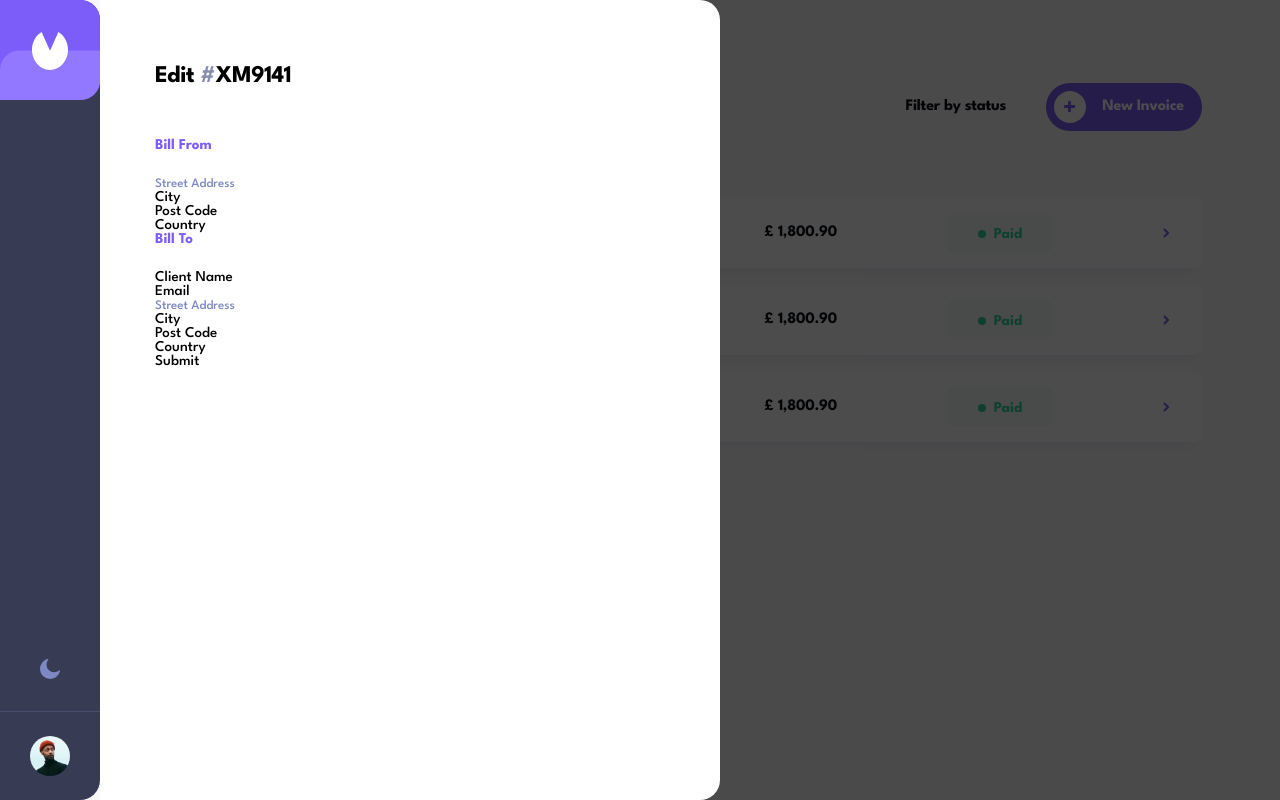
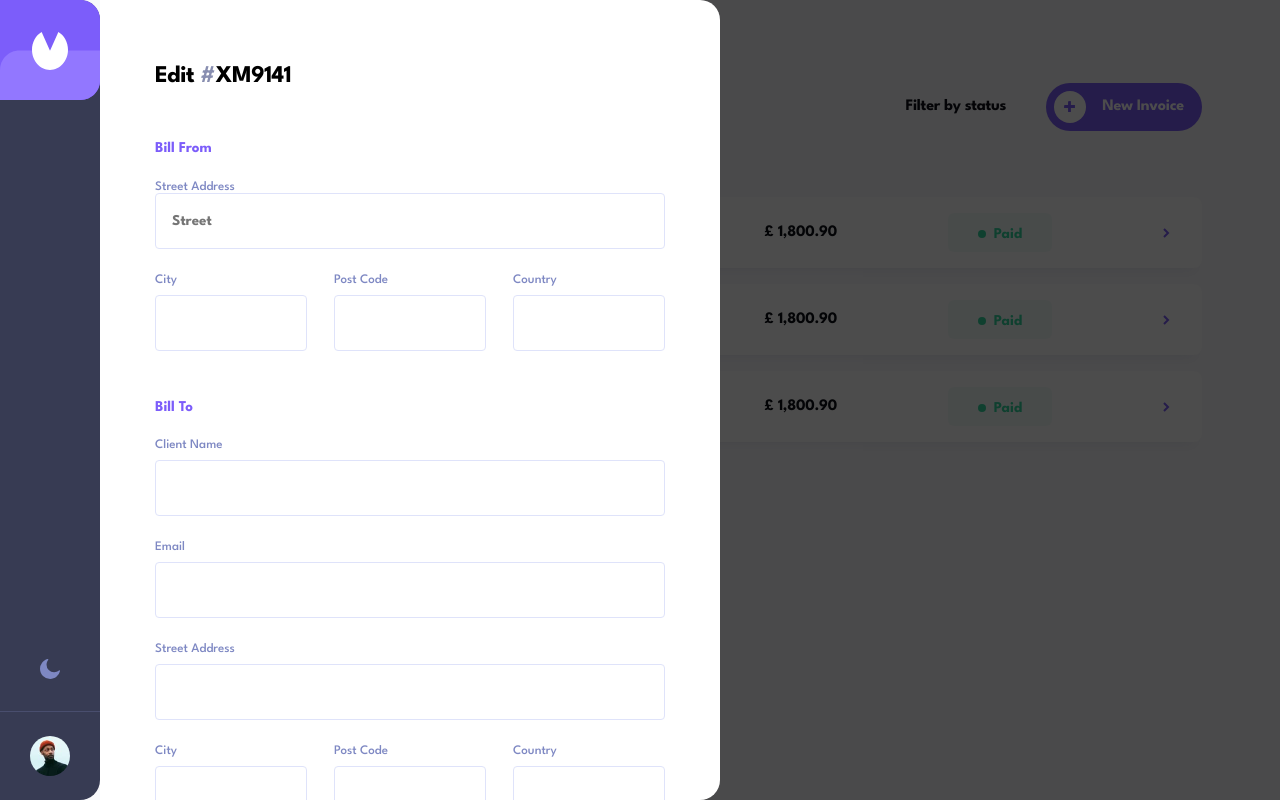
Before and after one commit to arweb1/invoice-app, a React (Create React App) app: page / in a window 1280 px wide. Both pictures are taken after a click on the button "New Invoice". Built offline with nearby package versions, Linux system fonts and the light colour scheme.

Commit message:
form styled

```diff
--- a/src/components/New-invoice-form/NewInvoiceForm.jsx
+++ b/src/components/New-invoice-form/NewInvoiceForm.jsx
@@ -43,7 +43,7 @@ function NewInvoiceForm() {
           country: '',
           clientName: '',
           email: '',
-          // Другие поля
+
         }}
         onSubmit={handleSubmit}
       >
@@ -52,47 +52,49 @@ function NewInvoiceForm() {
             <h4 className='newInvoiceForm__block-title'>Bill From</h4>
             <div className='street'>
               <label htmlFor="street">Street Address</label>
-              <Field type="text" id="street" name="street" />
+              <Field type="text" id="street" name="street" className="input full-width-input" placeholder="Street"/>
             </div>
             <div className="__adress-details">
               <div>
                 <label htmlFor="city">City</label>
-                <Field type="text" id="city" name="city" />
+                <Field type="text" id="city" name="city" className="input"/>
               </div>
               <div>
                 <label htmlFor="postalCode">Post Code</label>
-                <Field type="text" id="postalCode" name="postalCode" />
+                <Field type="text" id="postalCode" name="postalCode" className="input"/>
               </div>
               <div>
                 <label htmlFor="country">Country</label>
-                <Field type="text" id="country" name="country" />
+                <Field type="text" id="country" name="country" className="input"/>
               </div>
             </div>
             <h4 className='newInvoiceForm__block-title'>Bill To</h4>
+            <div className="__client-details">
               <div>
                 <label htmlFor="clientName">Client Name</label>
-              <Field type="text" id="clientName" name="clientName" />
+                <Field type="text" id="clientName" name="clientName" className="input"/>
               </div>
               <div>
                 <label htmlFor="email">Email</label>
-              <Field type="email" id="email" name="email" />
+                <Field type="email" id="email" name="email" className="input"/>
               </div>
               <div className='street'>
                 <label htmlFor="street">Street Address</label>
-              <Field type="text" id="street" name="street" />
+                <Field type="text" id="street" className="input full-width-input" name="street" />
+              </div>
             </div>
             <div className="__adress-details">
               <div>
                 <label htmlFor="city">City</label>
-                <Field type="text" id="city" name="city" />
+                <Field type="text" id="city" name="city" className="input"/>
               </div>
               <div>
                 <label htmlFor="postalCode">Post Code</label>
-                <Field type="text" id="postalCode" name="postalCode" />
+                <Field type="text" id="postalCode" name="postalCode" className="input"/>
               </div>
               <div>
                 <label htmlFor="country">Country</label>
-                <Field type="text" id="country" name="country" />
+                <Field type="text" id="country" name="country" className="input"/>
               </div>
             </div>
             <div className="__date-details">
--- a/src/pages/HomePage.scss
+++ b/src/pages/HomePage.scss
@@ -385,6 +385,27 @@ main{
 		#dark & {
 			background-color: #141625;
 		}
+
+		.__adress-details{
+			display: flex;
+			justify-content: space-between;
+			margin-top: 25px;
+			div{
+				display: flex;
+				flex-direction: column;
+				max-width: 152px;
+			}
+		}
+		.newInvoiceForm__block-title{
+			margin-top: 49px;
+		}
+		.__client-details{
+			div{
+				display: flex;
+				flex-direction: column;
+				margin-top: 25px;
+			}
+		}
 	}
 	.newInvoiceForm__title{
 		font-size: 24px;
@@ -395,6 +416,7 @@ main{
 		span{
 			color: #888EB0
 		}
+
 	}
 	&__block-title{
 		font-size: 15px;
@@ -402,12 +424,21 @@ main{
 		font-weight: 700;
 		margin-bottom: 24px;
 	}
-	.street{
 	label{
 		color: #7E88C3;
 		font-size: 13px;
 		font-weight: 500;
 		margin-bottom: 9px;
 	}
-	}//test
 }
+
+.input{
+	border: 1px solid #DFE3FA;
+	border-radius: 4px;
+	padding: 20px 16px;
+	font-weight: 700;
+	line-height: 15px;
+}
+.full-width-input{
+	width: 100%;
+}
```
Lines whose indentation alone changed are shown as unchanged.
